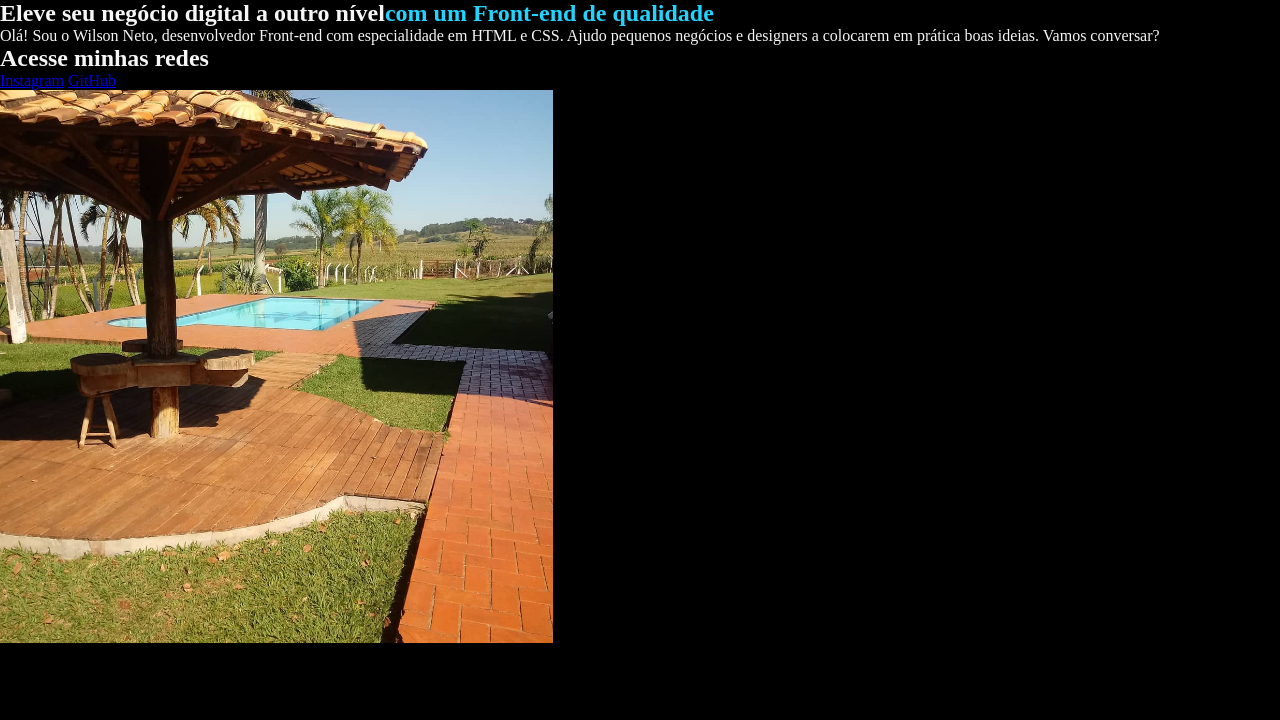
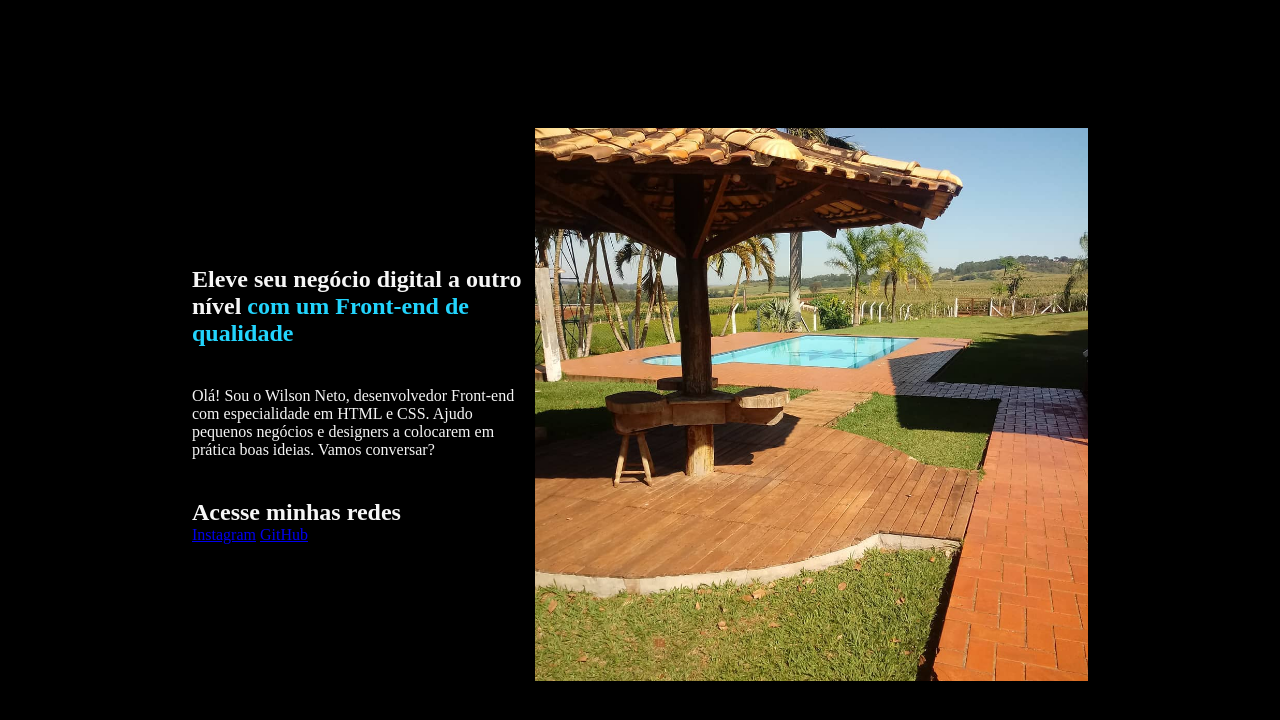
Before and after one commit to wilsongneto/portifolioHTMLeCSS, a plain HTML site: page index.html in a window 1280 px wide. Drawn offline with Linux system fonts and the light colour scheme.

Commit message:
estilizando main e section

```diff
--- a/index.html
+++ b/index.html
@@ -10,12 +10,12 @@
     <header></header>
     <main class="apresentacao">
         <section class="apresentacao-conteudo">
-            <h1 class="apresentacao-conteudo-titulo">Eleve seu negócio digital a outro nível<strong class="titulo-destaque">com um Front-end de qualidade</strong></h1>
+            <h1 class="apresentacao-conteudo-titulo">Eleve seu negócio digital a outro nível <strong class="titulo-destaque">com um Front-end de qualidade</strong></h1>
             <p class="apresentacao-conteudo-texto">Olá! Sou o Wilson Neto, desenvolvedor Front-end com especialidade em HTML e CSS. Ajudo pequenos negócios e designers a colocarem em prática boas ideias. Vamos conversar?</p>
             <div class="apresentacao-links">
                 <h2 class="apresentacao-links-subtitulo">Acesse minhas redes</h2>
-                <a class="apresentacao-links-link" href="https://www.instagram.com/wilsongneto/">Instagram</a>
-                <a class="apresentacao-links-link" href="https://github.com/wilsongneto">GitHub</a>
+                <a class="apresentacao-links-link" href="https://www.instagram.com/wilsongneto/" target="_blank">Instagram</a>
+                <a class="apresentacao-links-link" href="https://github.com/wilsongneto" target="_blank">GitHub</a>
             </div>
         </section>
         <img src="workinhome.PNG" alt="Foto">
--- a/style.css
+++ b/style.css
@@ -13,3 +13,17 @@ body {
 .titulo-destaque {
     color: #22d4fd;
 }
+
+.apresentacao {
+    margin: 10% 15%;
+    display: flex;
+    align-items: center;
+    justify-content: space-between;
+}
+
+.apresentacao-conteudo {
+    width: 615px;
+    display: flex;
+    flex-direction: column;
+    gap: 40px;
+}
```
